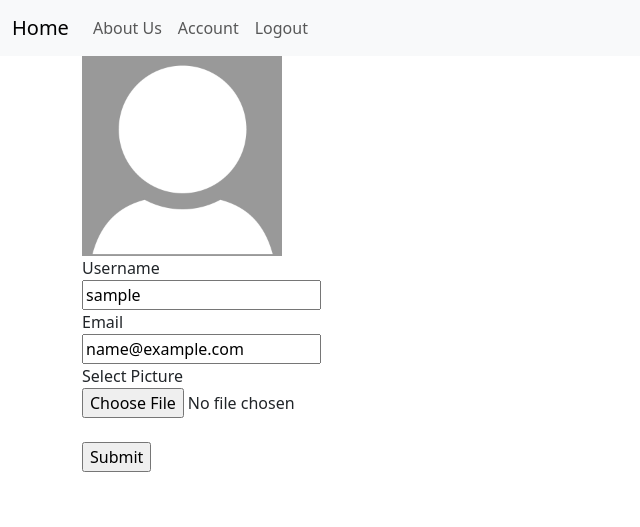
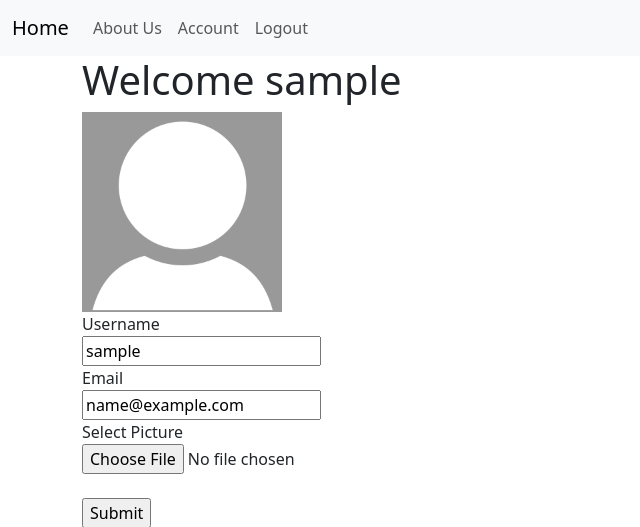
Before and after one commit to Rezuanul-Islam-Fahim/company-blog-flask, a Flask app: page /auth/profile in a window 1280 px wide. Shown: the top 527 px of the page, without its empty margins (0-640 px from the left). Run offline with Flask 3, Linux system fonts and the light colour scheme; the visitor is signed in with stand-in values (Sample User, id 1); some libraries are stand-ins or nearby versions.

Commit message:
Add username in account page

```diff
--- a/blog/templates/profile.html
+++ b/blog/templates/profile.html
@@ -2,6 +2,7 @@
 
 {% block content %}
 <div class="container-md">
+    <h1>Welcome {{ current_user.username }}</h1>
     <img src="{{ profile_img }}" height="200" alt="profile_img"/>
     <br/>
     <form method="POST" enctype="multipart/form-data">
```
